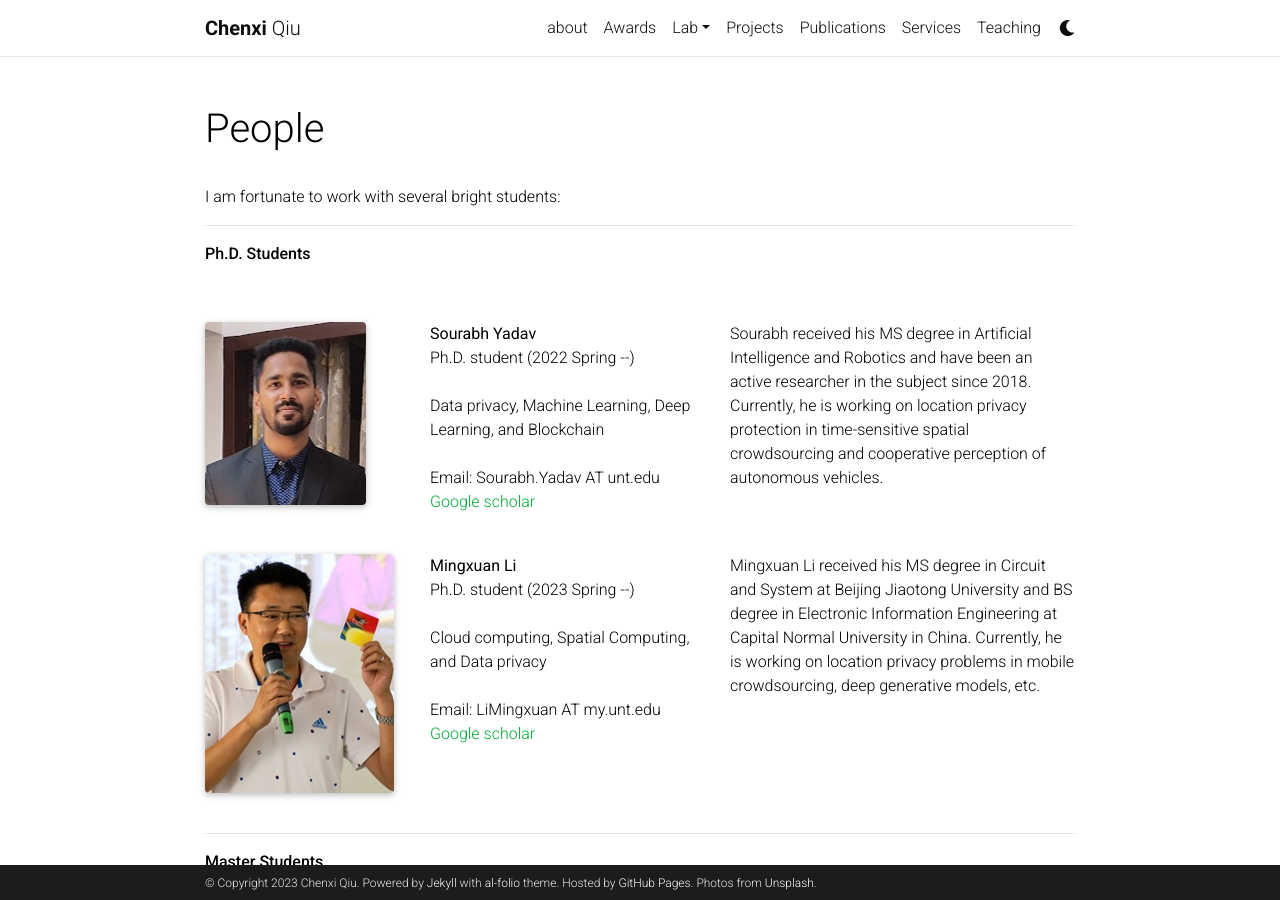
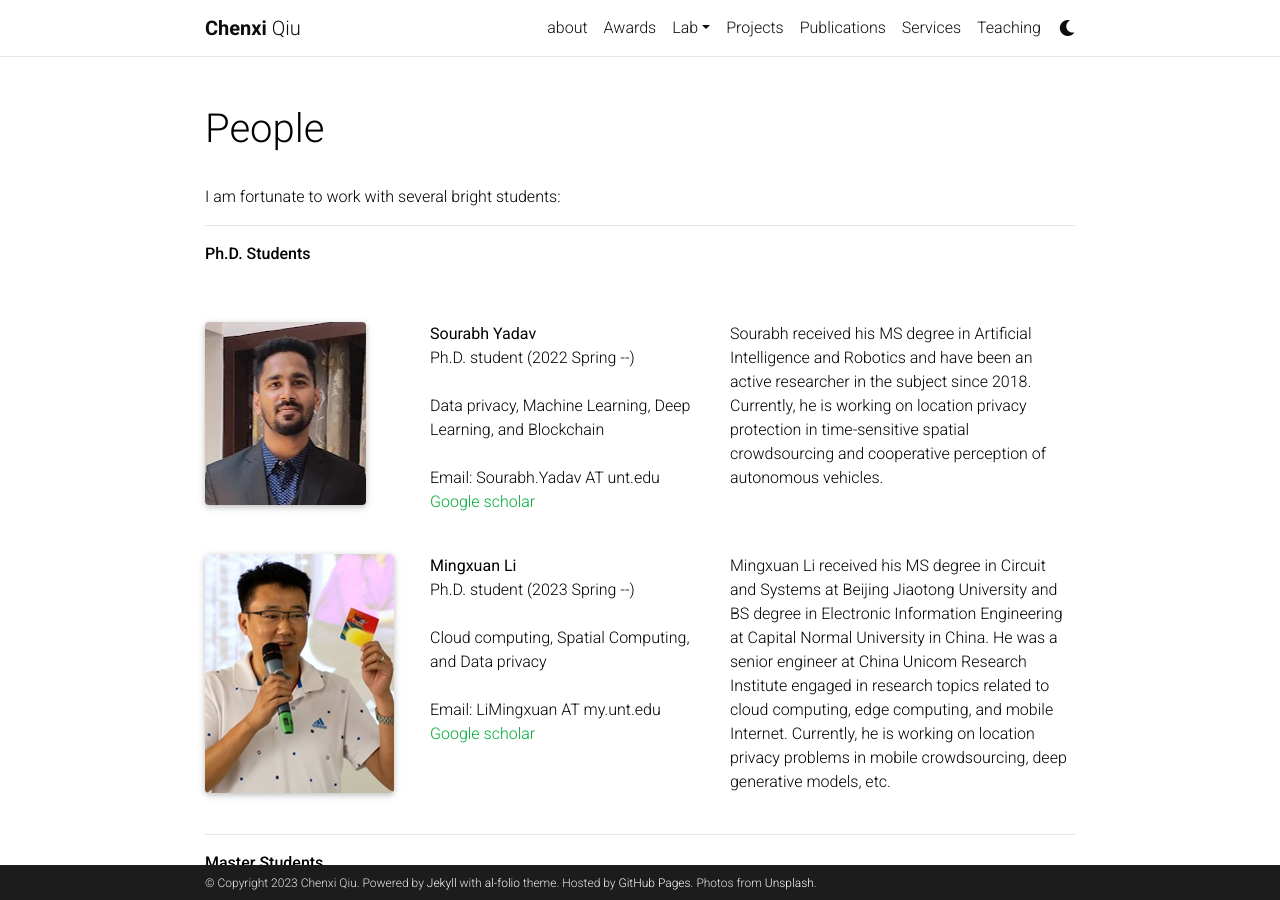
Before and after one commit to chenxiunt/chenxiunt.github.io, a Jekyll site: the page built from _pages/people.md, in a window 1280 px wide and 900 px high. Built offline with Jekyll 4.4.1, drawn with Linux system fonts in a browser that asks for light colours; comment, search, counter and statistics services are not loaded; a style sheet for code colours, icons or effects is not loaded.

Commit message:
Update people.md

```diff
--- a/_pages/people.md
+++ b/_pages/people.md
@@ -44,7 +44,7 @@ I am fortunate to work with several bright students:
         <a href="https://scholar.google.com/citations?user=3cG4lEEAAAAJ&hl=zh-CN&authuser=2">Google scholar</a>
     </div>
     <div class="col-sm-5">
-        Mingxuan Li received his MS degree in Circuit and System at Beijing Jiaotong University and BS degree in Electronic Information Engineering at Capital Normal University in China. Currently, he is working on location privacy problems in mobile crowdsourcing, deep generative models, etc.
+        Mingxuan Li received his MS degree in Circuit and Systems at Beijing Jiaotong University and BS degree in Electronic Information Engineering at Capital Normal University in China. He was a senior engineer at China Unicom Research Institute engaged in research topics related to cloud computing, edge computing, and mobile Internet. Currently, he is working on location privacy problems in mobile crowdsourcing, deep generative models, etc.
     </div>
 </div>
 
```
